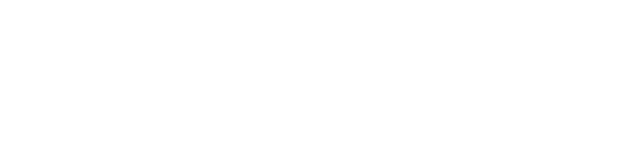
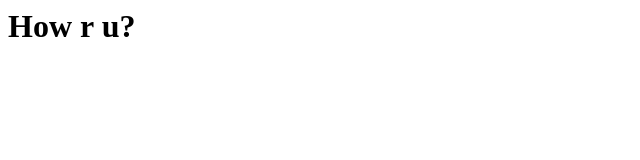
Before and after one commit to BASANTAPK/HELLO-WORLD1, a plain HTML site: page index.html in a window 1280 px wide. Shown: the whole page, without its empty margins (0-640 px from the left). Drawn offline with Linux system fonts and the light colour scheme.

Commit message:
Add files via upload

```diff
--- a/index.html
+++ b/index.html
@@ -1,8 +1,8 @@
 <html>
 <head>
-<title>Hello Basant</title>
+                   <title>Hello Basant</title>
+</head>
 <body>
-<title>How r u?</title>
+<h1>How r u?</h1>
 </body>
-</head>
-</html>
+           </html>
```
